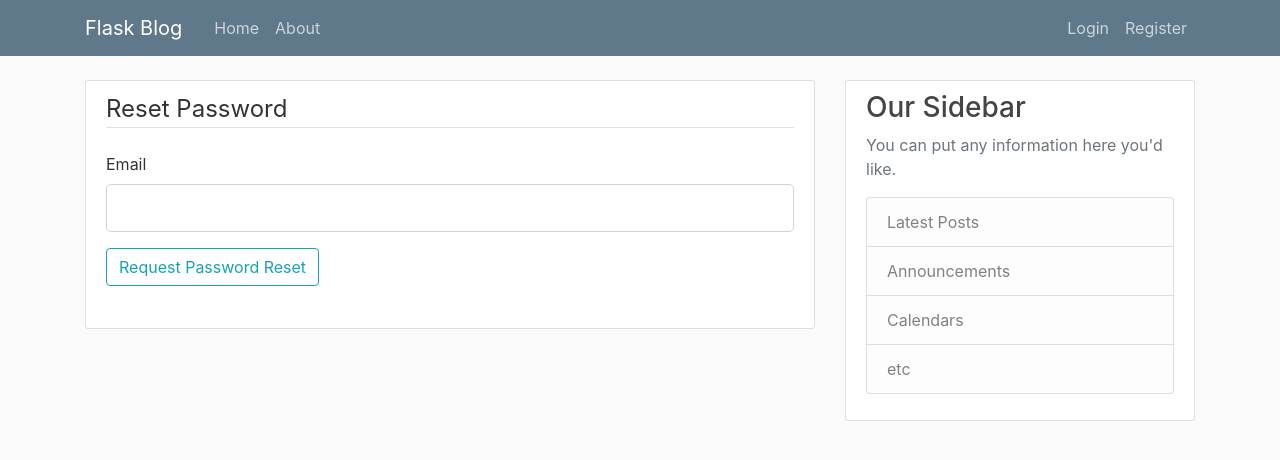
After one commit to mgivney/cs-flaskblog, a Flask app: page /reset_password in a window 1280 px wide. The commit adds this page. Shown: the top 460 px of the page. Run offline with Flask 2, Linux system fonts and the light colour scheme; some libraries are stand-ins or nearby versions.

Commit message:
added reset pwd and sending email

```diff
--- a/flaskblog/forms.py
+++ b/flaskblog/forms.py
@@ -62,3 +62,22 @@ class PostForm(FlaskForm):
     title = StringField('Title', validators=[DataRequired()])
     content = TextAreaField('Content', validators=[DataRequired()])
     submit = SubmitField('Post')
+
+
+class RequestResetForm(FlaskForm):
+    email = StringField('Email',
+                        validators=[DataRequired(), Email()])
+    submit = SubmitField('Request Password Reset')
+
+    def validate_email(self, email):
+        if User.query.filter_by(email=email.data).first() is None:
+           raise ValidationError(
+               f'There is no account with the email: {self.email.data}. Please register first.')
+
+
+class ResetPasswordForm(FlaskForm):
+    password = PasswordField('Password',
+            validators=[DataRequired()])
+    pwd_conf = PasswordField('Confirm Password',
+            validators=[DataRequired(), EqualTo('password')])
+    submit = SubmitField('Reset Password')
--- a/flaskblog/routes.py
+++ b/flaskblog/routes.py
@@ -2,13 +2,17 @@ from os import abort
 from flask import url_for, flash, redirect, request
 from flask.templating import render_template
 from flask_login.utils import login_required, logout_user
-from flaskblog.forms import PostForm, RegistrationForm, LoginForm, AccountForm
-from flaskblog import app, db, bcrypt
+from flaskblog.forms import (
+    PostForm, RegistrationForm,
+    LoginForm, AccountForm,
+    RequestResetForm, ResetPasswordForm)
+from flaskblog import app, db, bcrypt, mail
 from .models import Post, User
 from flask_login import login_user, current_user
 import secrets
 import os
 from PIL import Image
+from flask_mail import Message
 
 
 @app.route('/')
@@ -169,3 +173,50 @@ def user_posts(username):
                 .order_by(Post.date_posted.desc())\
                 .paginate(per_page=5, page=page)
     return render_template('user_posts.html', posts=posts, user=user)
+
+
+def send_reset_email(user):
+    token = user.get_reset_token()
+    msg = Message('Password Reset Request',
+            sender='noreply@demo.com',
+            recipients=[user.email])
+    msg.body = f'''To reset your password visit the following link
+{url_for('reset_password_token', token=token, _external=True)}
+
+If you did not make this request, simply ignore this email
+'''
+    mail.send(msg)
+
+@app.route('/reset_password', methods=['GET','POST'])
+def reset_password_request():
+    if current_user.is_authenticated:
+        return redirect(url_for('home'))
+    form = RequestResetForm()
+    if form.validate_on_submit():
+        user = User.query.filter_by(email=form.email.data).first()
+        send_reset_email(user)
+        flash('An email has been sent with instructions to reset your password', 'info')
+        return redirect(url_for('login'))
+    return render_template('reset_request_password.html', title='Reset Password', form=form)
+
+
+@app.route('/reset_password/<token>', methods=['GET', 'POST'])
+def reset_password_token(token):
+    if current_user.is_authenticated:
+        return redirect(url_for('home'))
+
+    user = User.verify_reset_token(token)
+    if user is None:
+        flash('That is an invalid or expired token', 'warning')
+        return redirect(url_for('reset_password_request'))
+    form = ResetPasswordForm()
+    if form.validate_on_submit():
+        hashed_password = bcrypt.generate_password_hash(
+            form.password.data).decode('utf-8')
+        user.password = hashed_password
+        user.save()
+        flash(
+            f'Your password has been updated!', 'success')
+        return redirect(url_for('login'))
+
+    return render_template('reset_token.html', title='Reset Password', form=form)
--- a/flaskblog/templates/login.html
+++ b/flaskblog/templates/login.html
@@ -38,10 +38,10 @@
                 </div>
                 <div class="form-group">
                     {{ form.submit(class="btn btn-outline-info")}}
+                    <small class="text-muted ml-2">
+                        <a href="{{url_for('reset_password_request')}}">Forgot Password?</a>
+                    </small>
                 </div>
-                <small class="text-muted ml-2">
-                    <a href="#">Forgot Password?</a>
-                </small>
             </fieldset>
         </form>
     </div>
--- /dev/null
+++ b/flaskblog/templates/reset_request_password.html
@@ -0,0 +1,29 @@
+{% extends 'layout.html' %}
+{% block content %}
+
+    <div class="content-section">
+        <form action="" method="post">
+            {{ form.hidden_tag() }}
+            <fieldset class="form-group">
+                <legend class="border-bottom mb-4">Reset Password</legend>
+                <div class="form-group">
+                    {{ form.email.label(class='form-control-label') }}
+                    {% if form.email.errors %}
+                        {{ form.email(class='form-control form-control-lg is-invalid') }}
+                        <div class="invalid-feedback">
+                            {% for error in form.email.errors %}
+                                <span>{{ error }}</span>
+                            {% endfor %}
+                        </div>
+                    {% else %}
+                        {{ form.email(class='form-control form-control-lg') }}
+                    {% endif %}
+                </div>
+                <div class="form-group">
+                    {{ form.submit(class="btn btn-outline-info")}}
+                </div>
+            </fieldset>
+        </form>
+    </div>
+
+{% endblock content %}
```
Also changed, not shown: flaskblog/__init__.py (+9 -0 lines), flaskblog/models.py (+22 -5 lines), flaskblog/templates/reset_token.html (added, +42 -0 lines).
